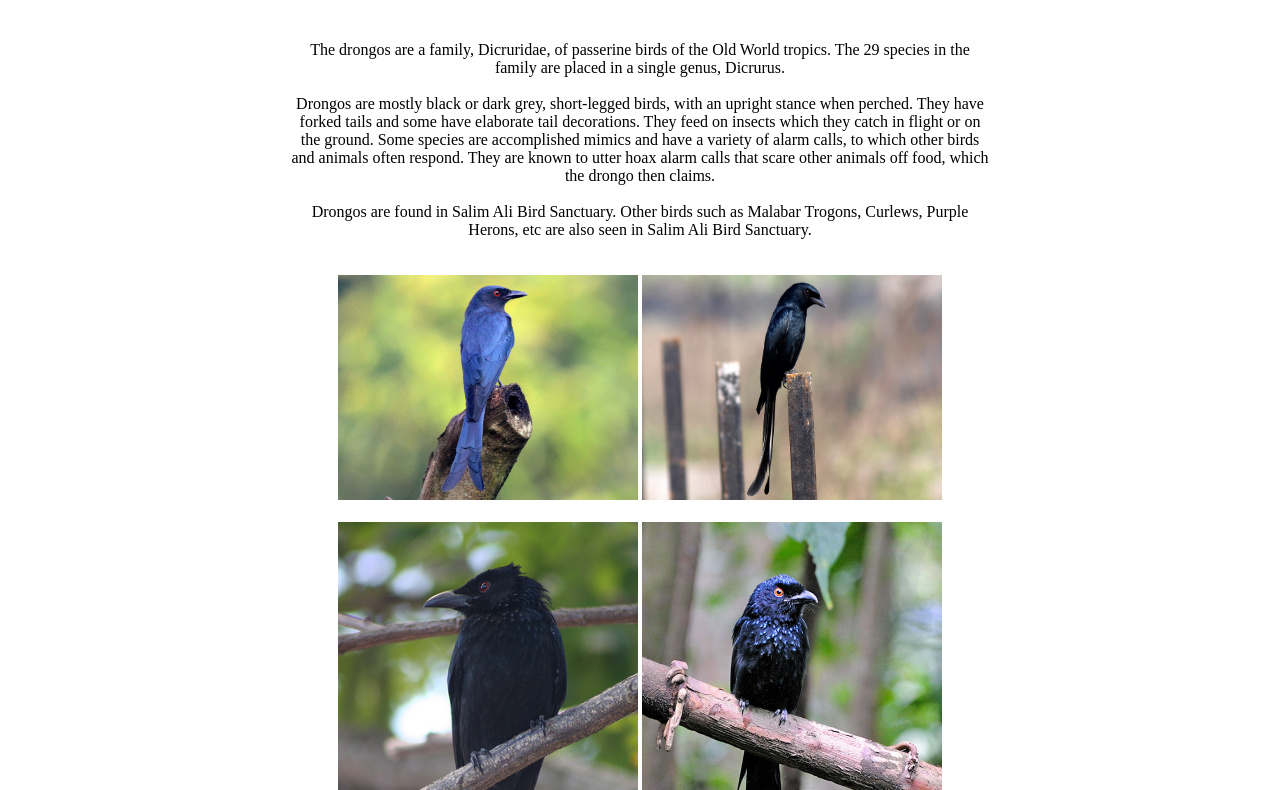
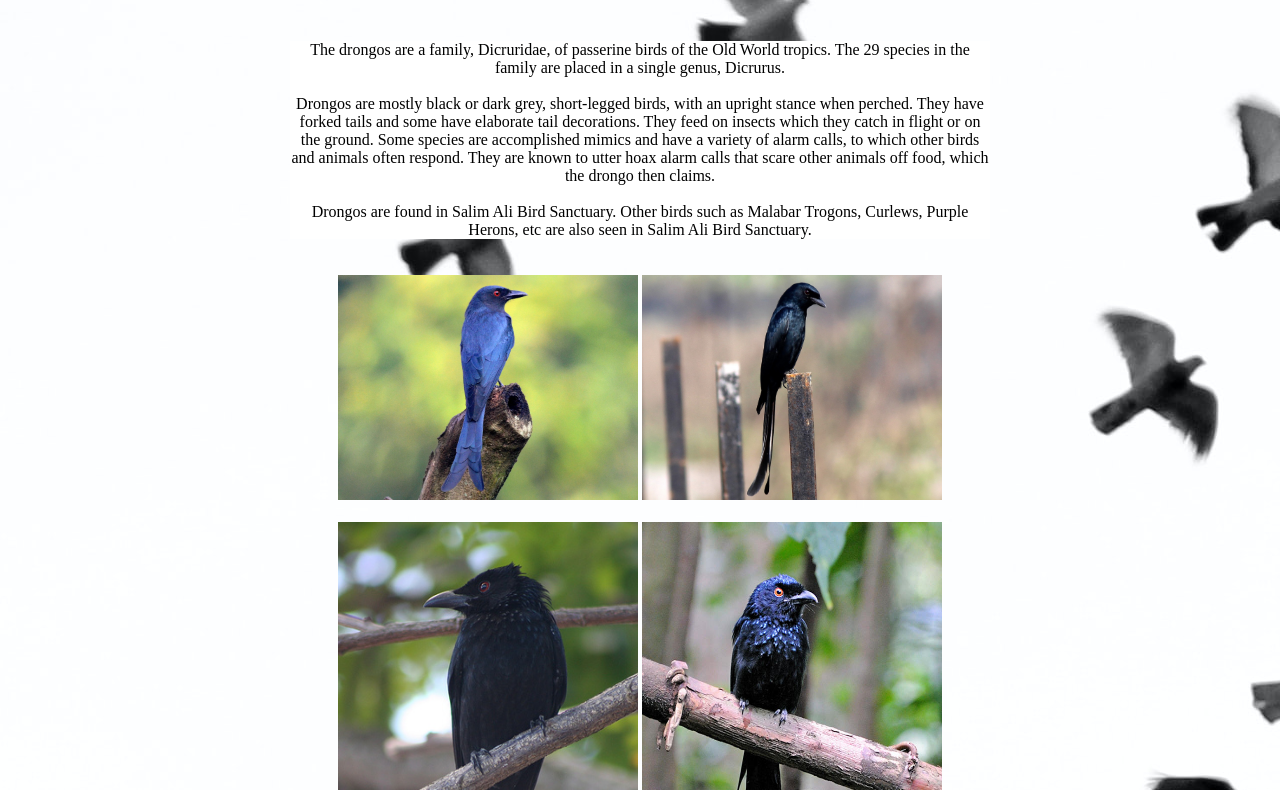
Before and after one commit to Riponz/bird-santuary, a plain HTML site: page drongos/drongos.html in a window 1280 px wide. Shown: the part 124-914 px from the top of the page. Drawn offline with Linux system fonts and the light colour scheme.

Commit message:
Update drongos.html

```diff
--- a/drongos/drongos.html
+++ b/drongos/drongos.html
@@ -12,7 +12,7 @@
         background-color: white;
     }
 </style>
-<body background="2.jpg">
+<body background="../2.jpg">
     <a href="../home.html"><img src="../back.png" alt="" width="50px"></a>
     <center>
     <h2>Drongos</h2>
```
